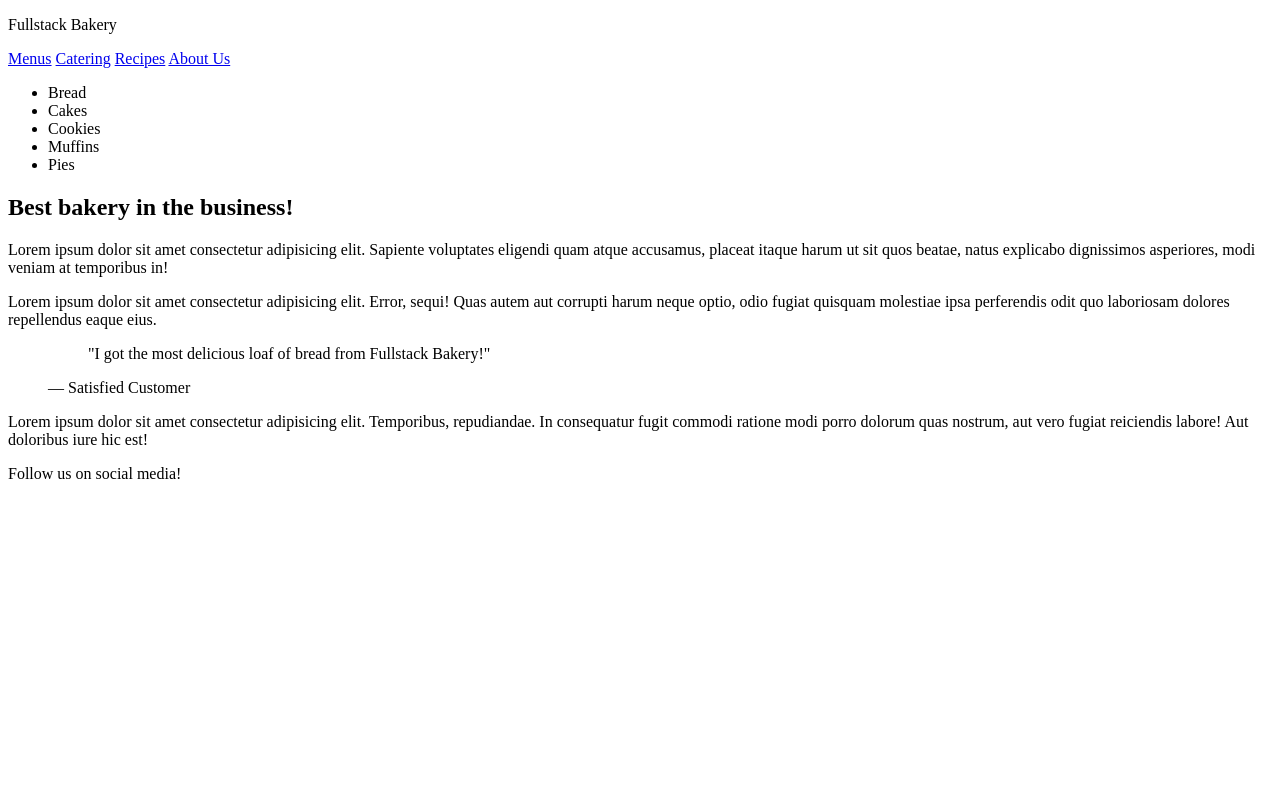
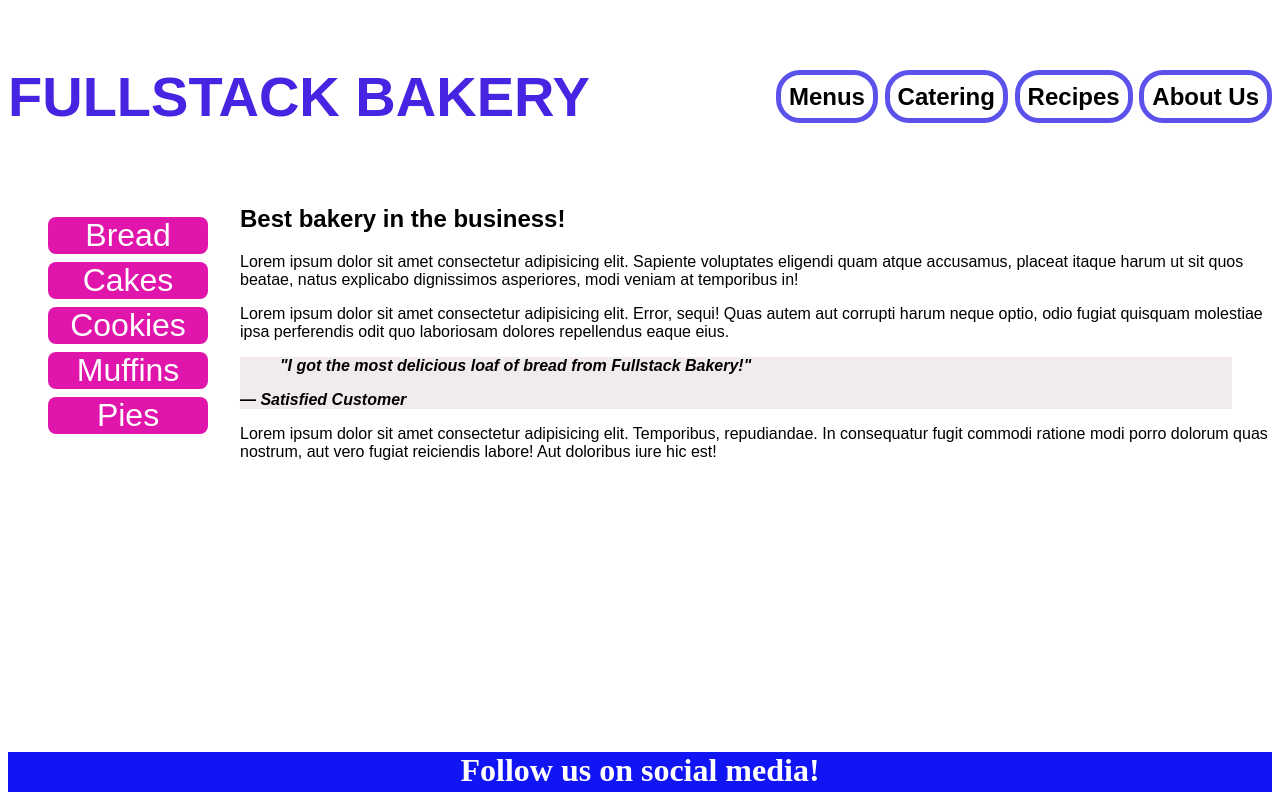
Before and after one commit to R1ckyG0m3z/FullStackBakeryBlock06, a plain HTML site: page index.html in a window 1280 px wide. Drawn offline with Linux system fonts and the light colour scheme.

Commit message:
completed Fullstack Bakery project

```diff
--- a/index.html
+++ b/index.html
@@ -2,6 +2,8 @@
 <html lang="en">
   <head>
     <title>Fullstack Bakery</title>
+    <!--add link to style-sheet below-->
+    <link rel="stylesheet" href="style.css" />
   </head>
   <body>
     <header>
@@ -23,7 +25,7 @@
           <li>Pies</li>
         </ul>
       </aside>
-      <article>
+      <article class="article">
         <h1>Best bakery in the business!</h1>
         <p>
           Lorem ipsum dolor sit amet consectetur adipisicing elit. Sapiente
--- /dev/null
+++ b/style.css
@@ -0,0 +1,85 @@
+/*used flex box settings below with margin-top in footer to correct footer position*/
+html,
+body {
+  display: flex;
+  flex-direction: column;
+  height: 100%;
+}
+/*Flex box for Header and Nav bar below*/
+header {
+  display: flex;
+  justify-content: space-between;
+  align-items: center;
+  font-family: Arial, Helvetica, sans-serif;
+  font-weight: bold;
+  font-size: 3vh;
+  /*used flex-wrap to correct nav bar when adjusting to small viewport*/
+  flex-wrap: wrap;
+}
+.brand {
+  text-transform: uppercase;
+  color: rgb(70, 36, 226);
+  font-family: Arial, Helvetica, sans-serif;
+  font-weight: bold;
+  font-size: 7vh;
+}
+/*nav bar item customized below*/
+a {
+  padding: 1vh;
+  color: black;
+  text-decoration: none;
+  font-family: Arial, Helvetica, sans-serif;
+  border: 5px solid rgb(91, 81, 235);
+  border-radius: 3vh;
+}
+main {
+  display: flex;
+  /*gap used below to correct alignment*/
+  gap: 4vh;
+  font-family: Arial, Helvetica, sans-serif;
+}
+/*sidbar list flex box below*/
+ul {
+  display: flex;
+  flex-direction: column;
+  gap: 1vh;
+  border-radius: 1vh;
+  text-align: center;
+  font-family: Arial, Helvetica, sans-serif;
+  color: white;
+  list-style-type: none;
+  font-size: 4vh;
+}
+/*side bar list item customized below*/
+li {
+  display: flex;
+  justify-content: center;
+  background-color: rgb(223, 21, 172);
+  border-radius: 1vh;
+  width: 20vh;
+}
+article > h1 {
+  font-family: Arial, Helvetica, sans-serif;
+  font-weight: bold;
+  color: black;
+}
+.testimonial {
+  /*testimonial box background set to gray*/
+  background-color: rgb(241, 235, 235);
+  align-items: start;
+  font-style: italic;
+  margin-left: auto;
+  font-weight: bold;
+}
+/*footer flex box below*/
+footer {
+  display: flex;
+  margin-top: auto;
+  justify-content: center;
+  text-align: center;
+  height: 5vh;
+  color: white;
+  background-color: rgb(17, 20, 243);
+  font-weight: bold;
+  font-size: 4vh;
+}
```
